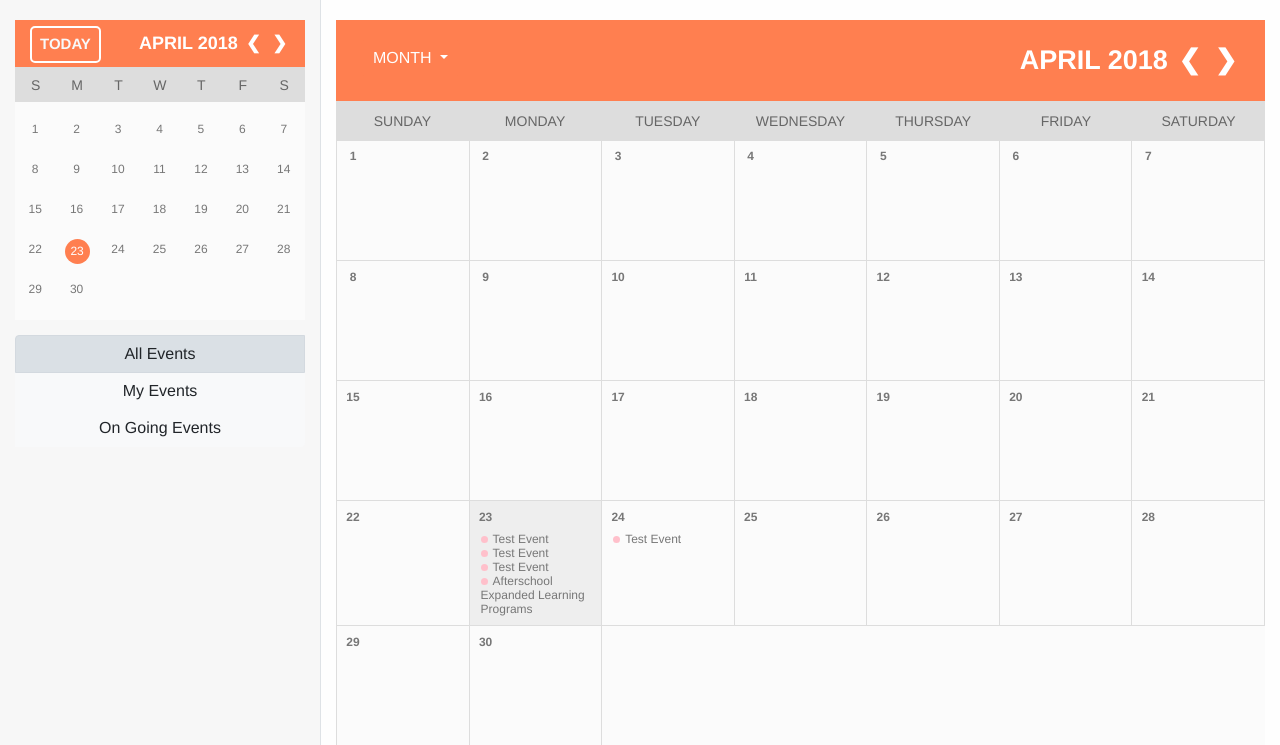
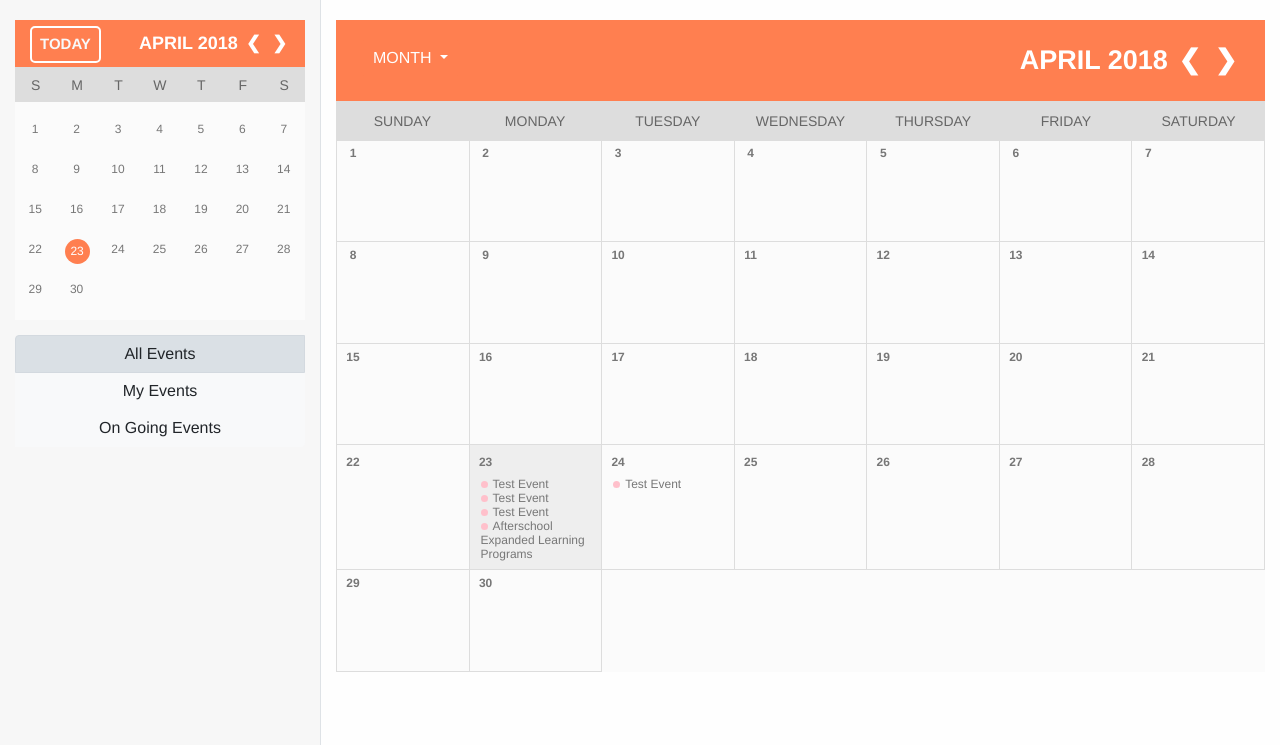
Before and after one commit to VincentLuong13/Givsum_Calendar, a Django app: page /calendarpage/ in a window 1280 px wide. Shown: the part 55-800 px from the top of the page. Run offline with Django 3.2, Linux system fonts and the light colour scheme; data comes from the database, SQL or seed files in the repository; both versions use the stored data as it was after the commit; some libraries are stand-ins or nearby versions.

Commit message:
change height value for the dates
Co-Authored-By: adrienne caparaz <adriennecaparaz@users.noreply.github.com>
Co-Authored-By: javidjs2500 <javidjs2500@users.noreply.github.com>

```diff
--- a/website/mainPage/templates/mainPage/calendarPage.html
+++ b/website/mainPage/templates/mainPage/calendarPage.html
@@ -59,7 +59,7 @@
 
             .date{
                 position: relative;
-                height: 120px;
+                height: calc((100vh - 90px) / 7);
                 color: #777;
                 border-bottom: 1px solid #ddd;
                 border-left: 1px solid #ddd;
```
Also changed, not shown: website/db.sqlite3.
